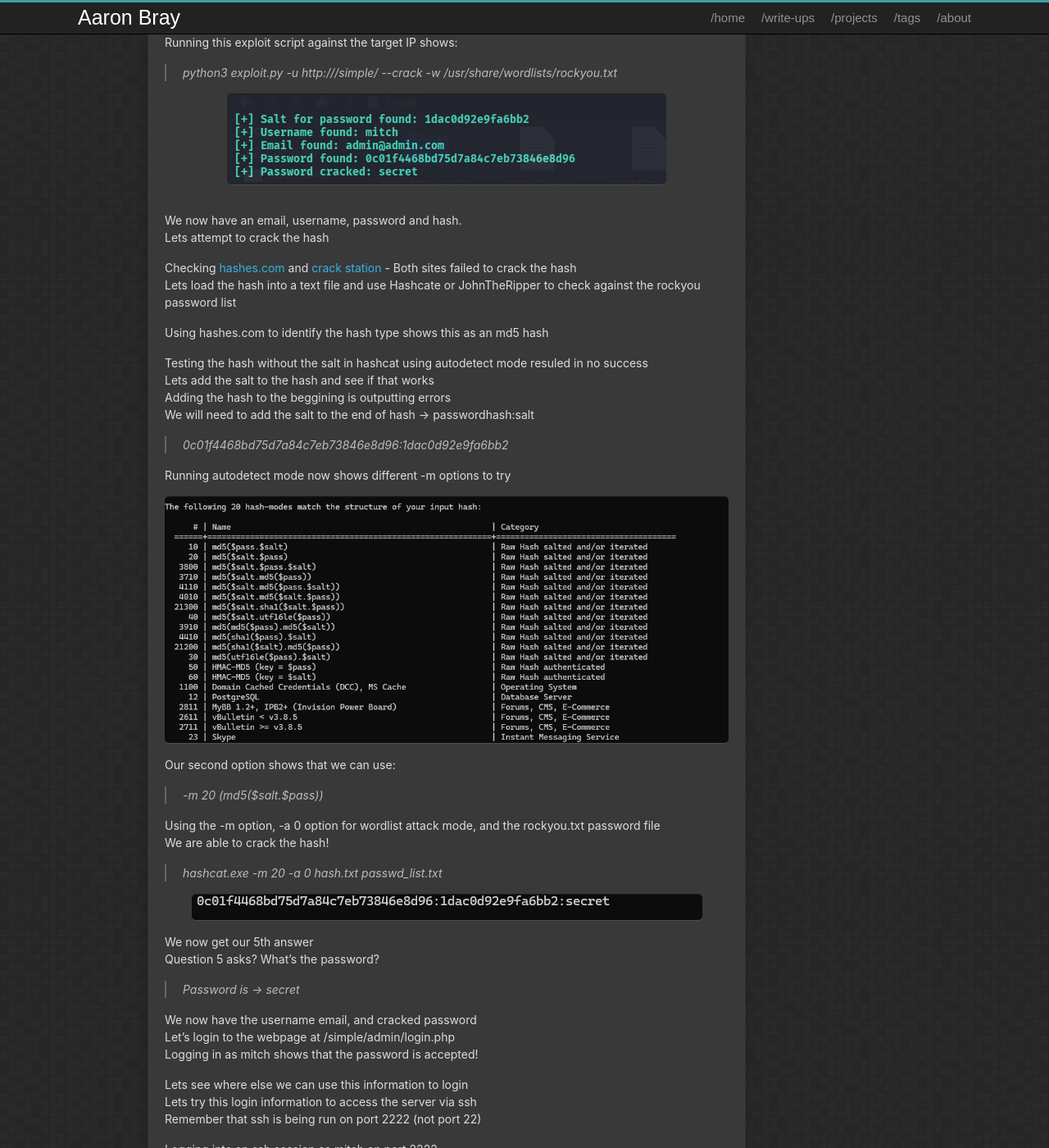
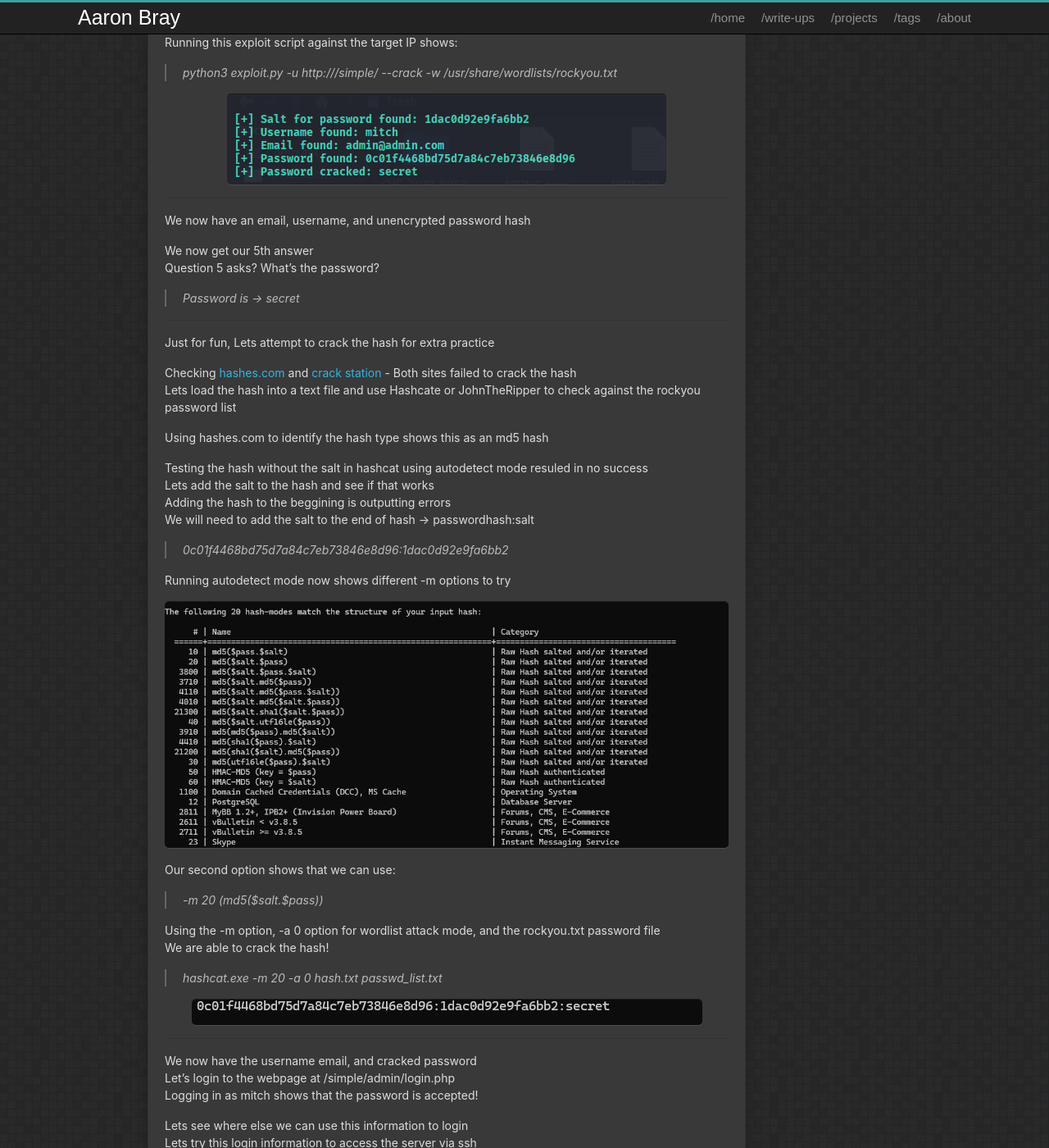
Before and after one commit to AaronBray/AaronBray.github.io, a Jekyll site: the page built from _posts/2025-09-01-SimpleCTF.md, in a window 1280 px wide and 1400 px high, scrolled down 3048 px. Shown: the whole window at 82% size. Built offline with Jekyll 4.4.1, drawn with Linux system fonts in a browser that asks for light colours.

Commit message:
Update 2025-09-01-SimpleCTF.md

```diff
--- a/_posts/2025-09-01-SimpleCTF.md
+++ b/_posts/2025-09-01-SimpleCTF.md
@@ -101,8 +101,17 @@ Running this exploit script against the target IP shows:
 ______________________
 
 
-We now have an email, username, password and hash.
-Lets attempt to crack the hash
+We now have an email, username, and unencrypted password hash
+
+We now get our 5th answer
+Question 5 asks? What's the password?
+
+
+>Password is -> secret
+
+
+__________________________
+Just for fun, Lets attempt to crack the hash for extra practice
 
 Checking [hashes.com](https://hashes.com/en/decrypt/hash) and [crack station](https://crackstation.net/) - Both sites failed to crack the hash
 Lets load the hash into a text file and use Hashcate or JohnTheRipper to check against the rockyou password list
```
Also changed, not shown: other parts of _posts/2025-09-01-SimpleCTF.md (+1 -5 lines).
